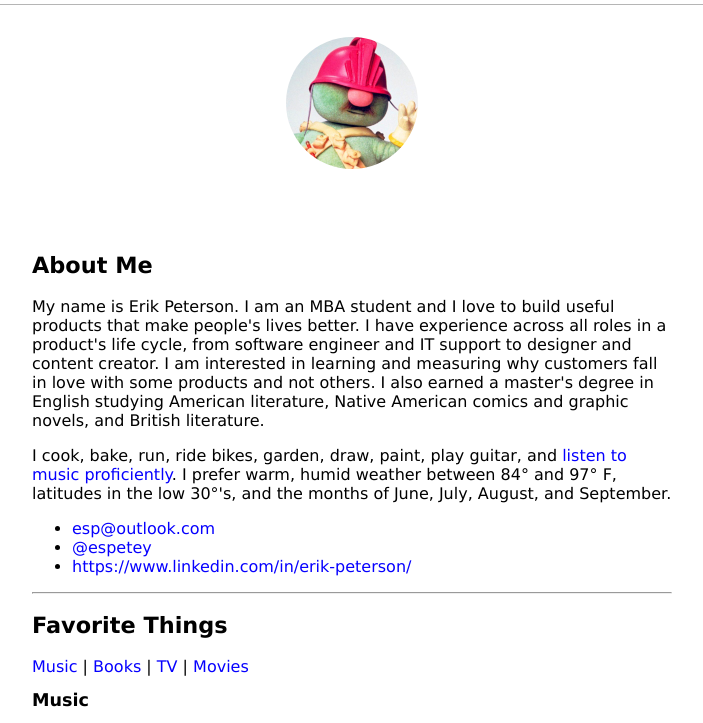
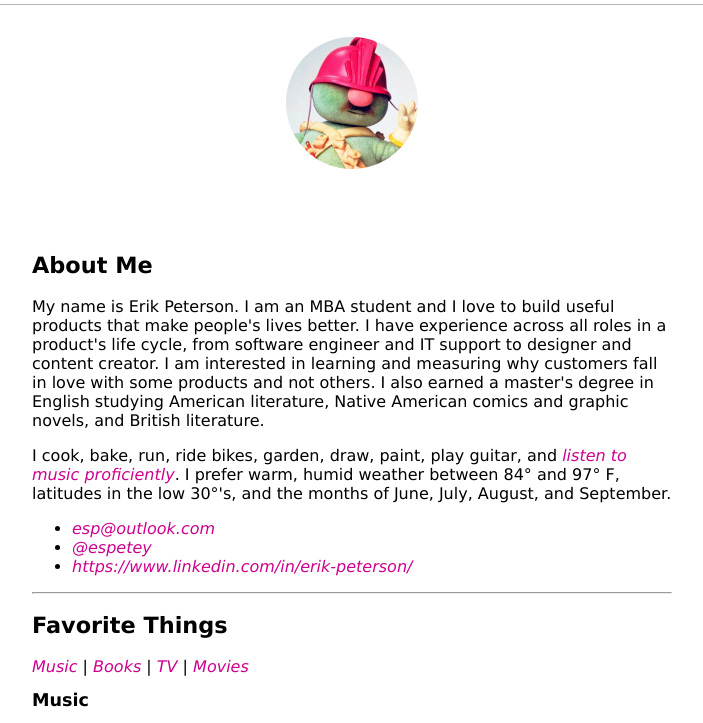
Before and after one commit to espetey/erikp, a plain HTML site: page index.html in a window 1280 px wide. Shown: the part 49-772 px from the top of the page, without its empty margins (288-991 px from the left). Drawn offline with Linux system fonts and the light colour scheme.

Commit message:
Update style.css

```diff
--- a/style.css
+++ b/style.css
@@ -8,8 +8,9 @@ body {
 }
 
 a {
-  color: #0600ff;
+  color: #ce008e;
   text-decoration: none;
+  font-style: italic;
 }
 
 a:hover {
@@ -18,7 +19,7 @@ a:hover {
 }
 
 a:visited {
-  color: #0600ff;
+  color: #ce008e;
 }
 
 header {
```
